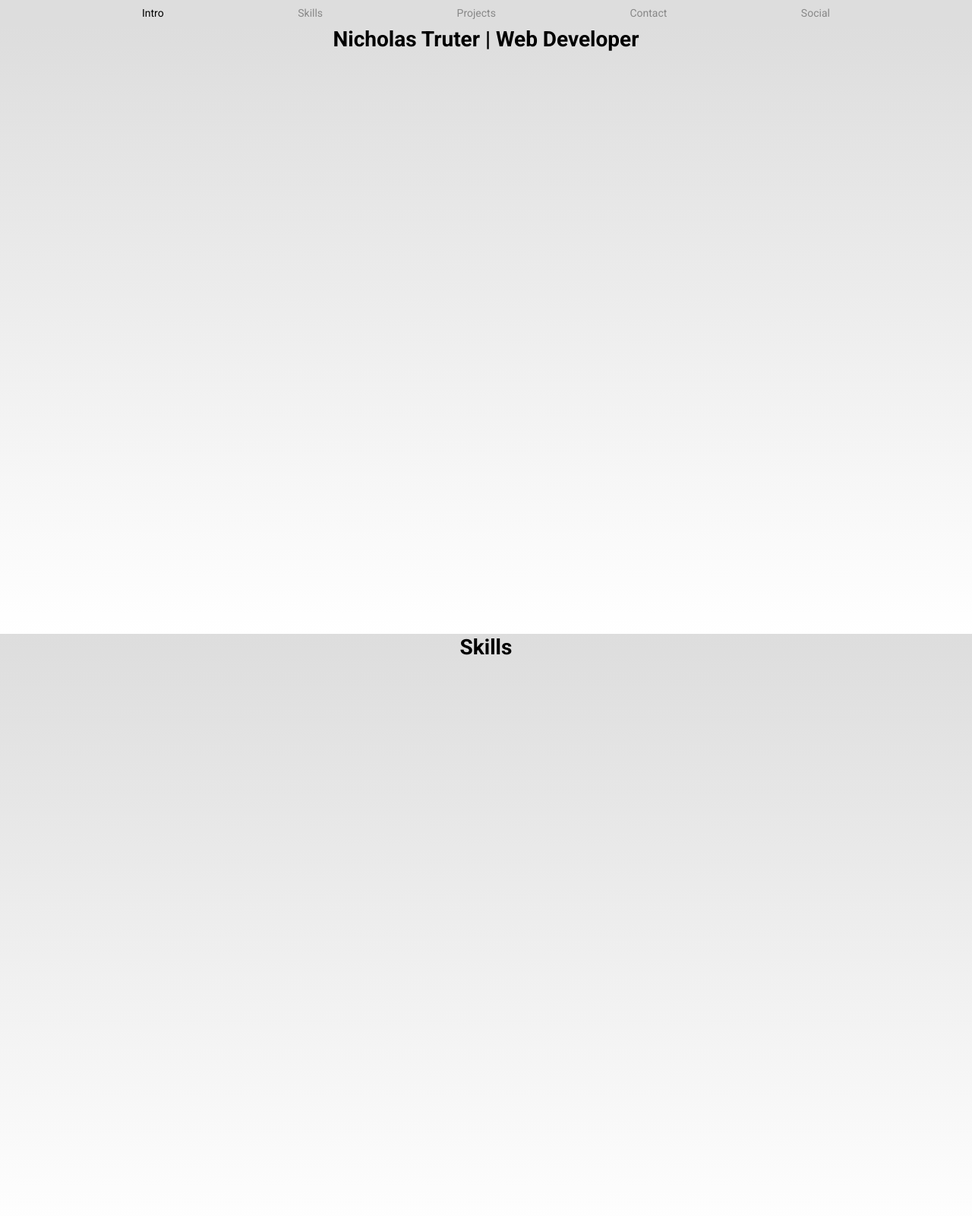
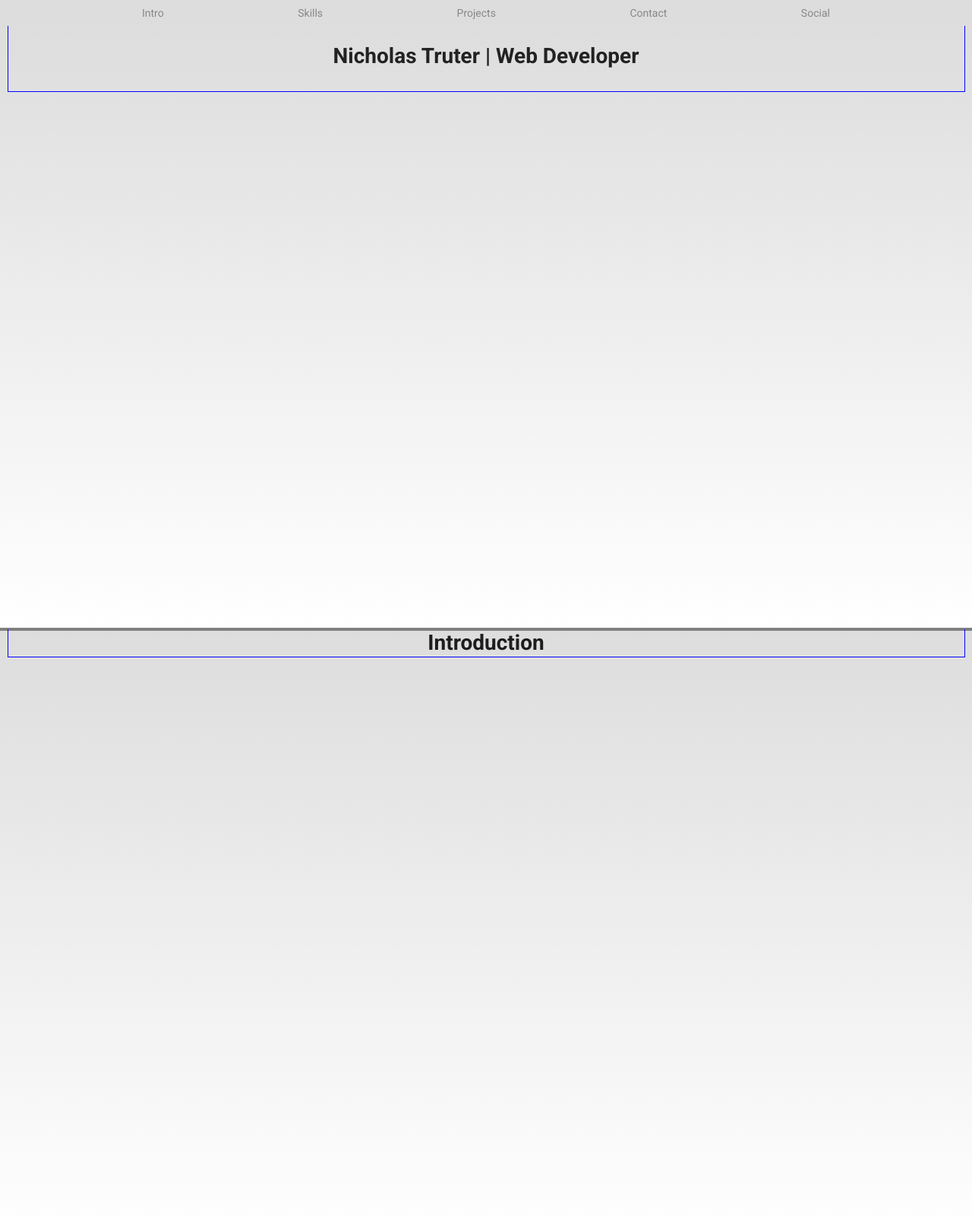
Before and after one commit to ntruter42/portfolio-bootstrap, a plain HTML site: page index.html in a window 1280 px wide. Shown: the top 1600 px of the page at 76% size. Drawn offline with nearby package versions, Linux system fonts and the light colour scheme; a web font is replaced by a local one.

Commit message:
Update index.html, styles.css, scripts.js - separated title and intro sections

```diff
--- a/assets/css/styles.css
+++ b/assets/css/styles.css
@@ -5,17 +5,19 @@
 	font-family: 'Roboto', 'Segoe UI', Tahoma, Geneva, Verdana, sans-serif !important;
 }
 
-/* h1, h2, h3, h4, h5, h6 {
-	outline: 1px solid cyan;
-}
-
-p {
+/* OUTLINES */
+h1, h2, h3, h4, h5, h6 {
 	outline: 1px solid blue;
 }
-
+p {
+	outline: 1px solid teal;
+}
+img {
+	outline: 2px solid magenta;
+}
 .main-section {
 	outline: 2px solid grey;
-} */
+}
 
 #navbar {
 	background-color: #ddd !important;
@@ -50,10 +52,11 @@ p {
 	background-image: linear-gradient(#ddd, #fff);
 }
 
-.main-section h1 {
-	color: #000;
+#title-section {
+	margin-top: 2em;
 }
 
-#intro-section {
-	margin-top: 34px;
+#title-section h1 {
+	color: #222;
+	padding: 1em 0;
 }
--- a/assets/js/scripts.js
+++ b/assets/js/scripts.js
@@ -1,3 +1,4 @@
+// NAVBAR CURRENT SECTION HIGHLIGHT
 window.addEventListener('scroll', function() {
 	var section1 = document.getElementById('intro-section');
 	var section1Top = section1.getBoundingClientRect().top;
--- a/index.html
+++ b/index.html
@@ -25,30 +25,32 @@
         </div>
     </nav>
 
+	<section id="title-section" class="main-section container-fluid">
+		<h1>Nicholas Truter | Web Developer</h1>
+	</section>
+
 	<!-- INTRO SECTION -->
-	<section id="intro-section" class="main-section">
-		<div>
-			<h1>Nicholas Truter | Web Developer</h1>
-		</div>
+	<section id="intro-section" class="main-section container-fluid">
+		<h1>Introduction</h1>
 	</section>
 
 	<!-- SKILLS SECTION -->
-	<section id="skills-section" class="main-section">
+	<section id="skills-section" class="main-section container-fluid">
 		<h1>Skills</h1>
 	</section>
 
 	<!-- PROJECTS SECTION -->
-	<section id="projects-section" class="main-section">
+	<section id="projects-section" class="main-section container-fluid">
 		<h1>Projects</h1>
 	</section>
 
 	<!-- CONTACT SECTION -->
-	<section id="contact-section" class="main-section">
+	<section id="contact-section" class="main-section container-fluid">
 		<h1>Contact</h1>
 	</section>
 
 	<!-- SOCIAL SECTION -->
-	<section id="social-section" class="main-section">
+	<section id="social-section" class="main-section container-fluid">
 		<h1>Social</h1>
 	</section>
 </body>
```
